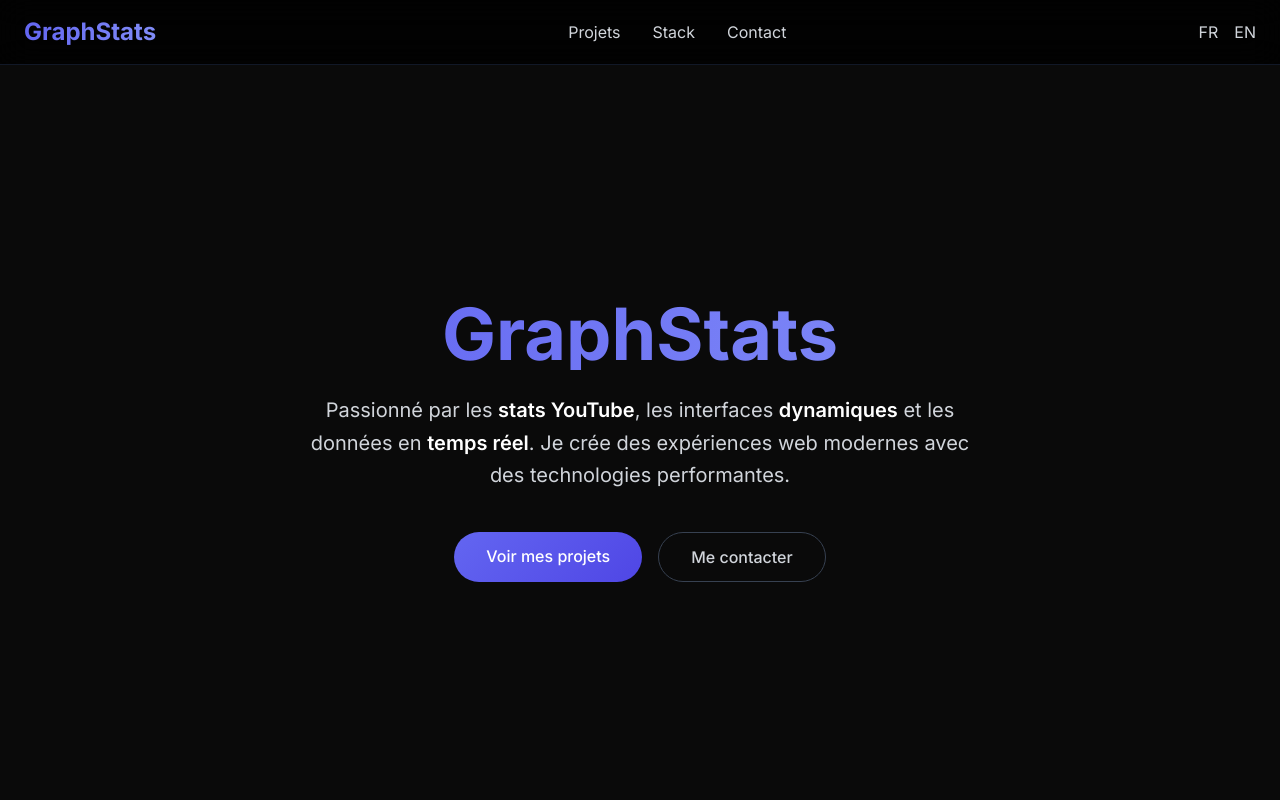
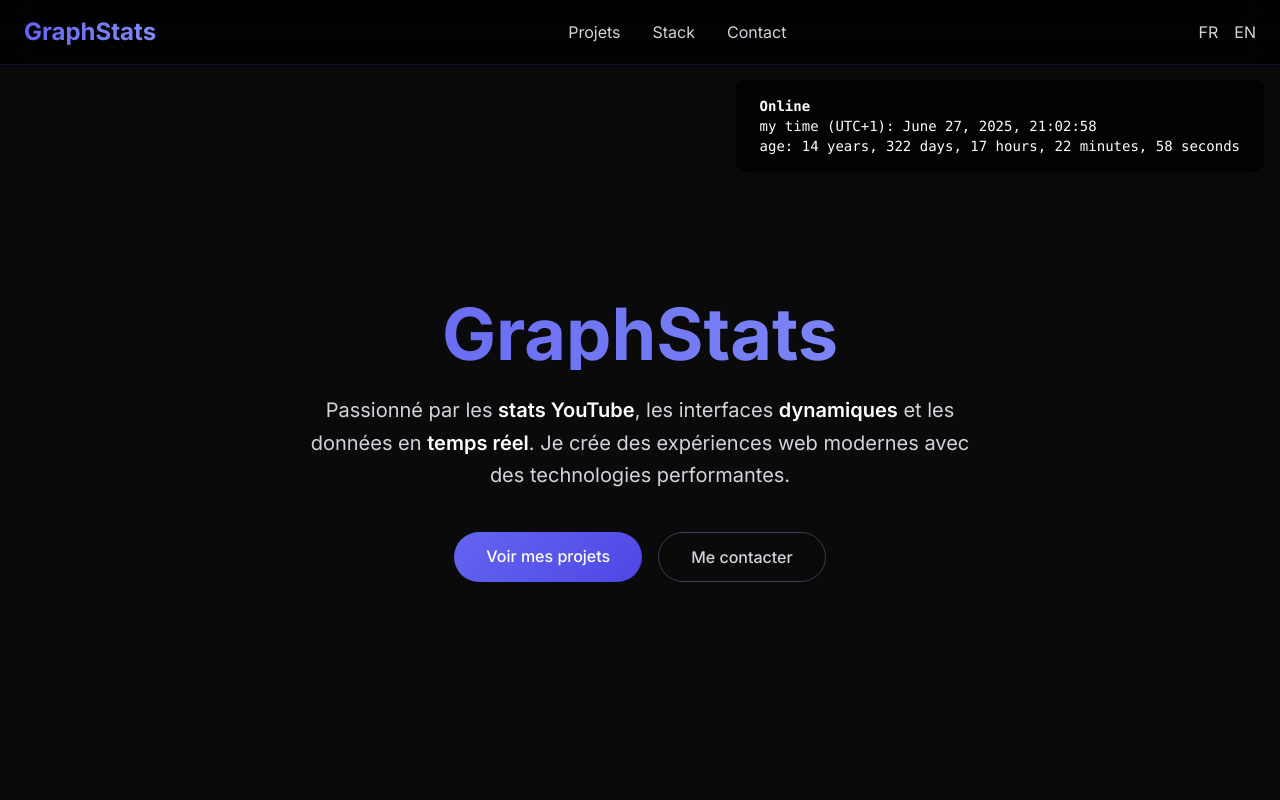
Before and after one commit to GraphStats/Portfolio, a plain HTML site: page index.html in a window 1280 px wide. Shown: the top 800 px of the page. Drawn offline with nearby package versions, Linux system fonts and the light colour scheme.

Commit message:
Update index.html

```diff
--- a/index.html
+++ b/index.html
@@ -225,6 +225,13 @@
       </div>
     </div>
   </nav>
+
+  <!-- DND & Age Display -->
+  <div id="dnd-age-info" class="fixed top-20 right-4 bg-black/80 text-white rounded-lg shadow-lg px-6 py-4 z-50 text-sm font-mono animate__animated animate__fadeIn" style="min-width:260px">
+    <div><b>Online</b></div>
+    <div id="current-time"></div>
+    <div id="age-info"></div>
+  </div>
 
   <!-- Hero Section -->
   <section class="min-h-screen flex flex-col justify-center items-center px-6 text-center pt-20 relative overflow-hidden">
@@ -622,14 +629,6 @@
       easing: 'ease-out-quart'
     });
 
-    const menuToggle = document.getElementById('menu-toggle');
-    const mobileMenu = document.getElementById('mobile-menu');
-
-    menuToggle.addEventListener('click', () => {
-      mobileMenu.classList.toggle('hidden');
-      mobileMenu.classList.toggle('animate__fadeInDown');
-    });
-
     // Smooth scrolling for anchor links
     document.querySelectorAll('a[href^="#"]').forEach(anchor => {
       anchor.addEventListener('click', function (e) {
@@ -647,6 +646,41 @@
         }
       });
     });
-  </script>
+
+    // DND & Age Real-Time Update
+    // Set your birth date here (YYYY-MM-DDTHH:MM:SS)
+    const birthDate = new Date("2010-08-10T02:40:00");
+
+    function pad(n) { return n.toString().padStart(2, '0'); }
+
+    function updateDndAge() {
+      const now = new Date();
+      // UTC+1
+      const utc1 = new Date(now.getTime() + 60 * 60 * 1000);
+      // Format: June 28, 2025, 5:55:43
+      const monthsEn = ["January","February","March","April","May","June","July","August","September","October","November","December"];
+      const day = utc1.getDate();
+      const month = monthsEn[utc1.getMonth()];
+      const year = utc1.getFullYear();
+      const h = pad(utc1.getHours());
+      const m = pad(utc1.getMinutes());
+      const s = pad(utc1.getSeconds());
+      document.getElementById('current-time').textContent = `my time (UTC+1): ${month} ${day}, ${year}, ${h}:${m}:${s}`;
+
+      // Age calculation (still based on real UTC time)
+      let diff = now - birthDate;
+      let ageDate = new Date(diff);
+      let years = ageDate.getUTCFullYear() - 1970;
+      let days = Math.floor(diff / (1000*60*60*24) - years*365.2425);
+      let hours = ageDate.getUTCHours();
+      let minutes = ageDate.getUTCMinutes();
+      let seconds = ageDate.getUTCSeconds();
+      document.getElementById('age-info').textContent =
+        `age: ${years} years, ${days} days, ${hours} hours, ${minutes} minutes, ${seconds} seconds`;
+    }
+
+    setInterval(updateDndAge, 1000);
+    updateDndAge();
+    </script>
 </body>
 </html>
```
